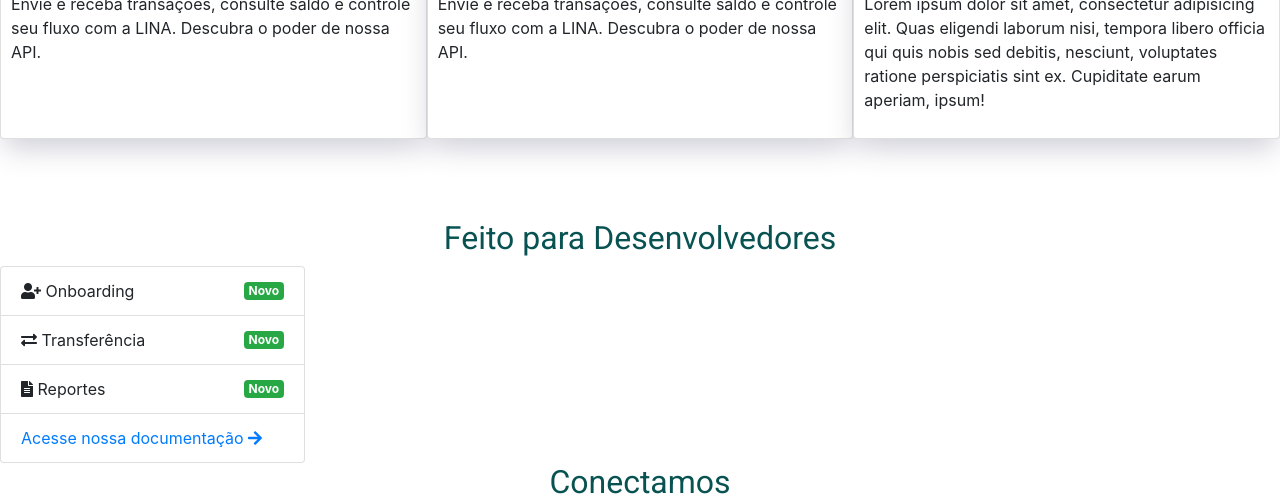
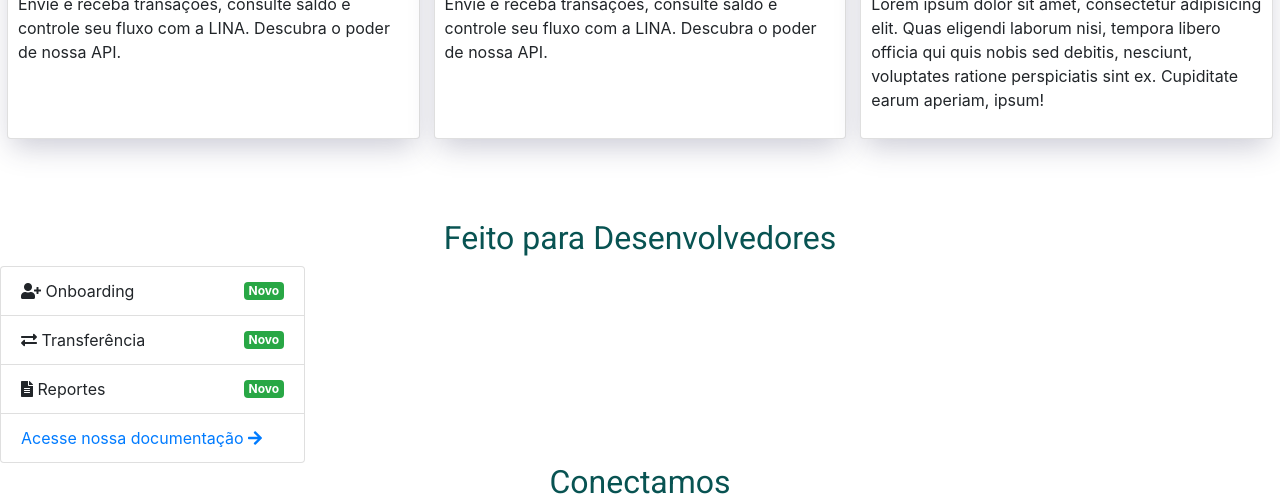
Before and after one commit to alanmareines/lina, a plain HTML site: page index.html in a window 1280 px wide. Shown: the part 541-1044 px from the top of the page. Drawn offline with nearby package versions, Linux system fonts and the light colour scheme; a script that the page names is missing.

Commit message:
card added

```diff
--- a/css/style.css
+++ b/css/style.css
@@ -69,7 +69,7 @@ ul li {
 .card{
   margin:80px 0px;
   padding: 10px;
-  width: calc(100%/2.1);
+  width: calc(100%/3.1);
   box-shadow: 0 13px 27px -5px rgba(50,50,93,.25);
 }
 
```
